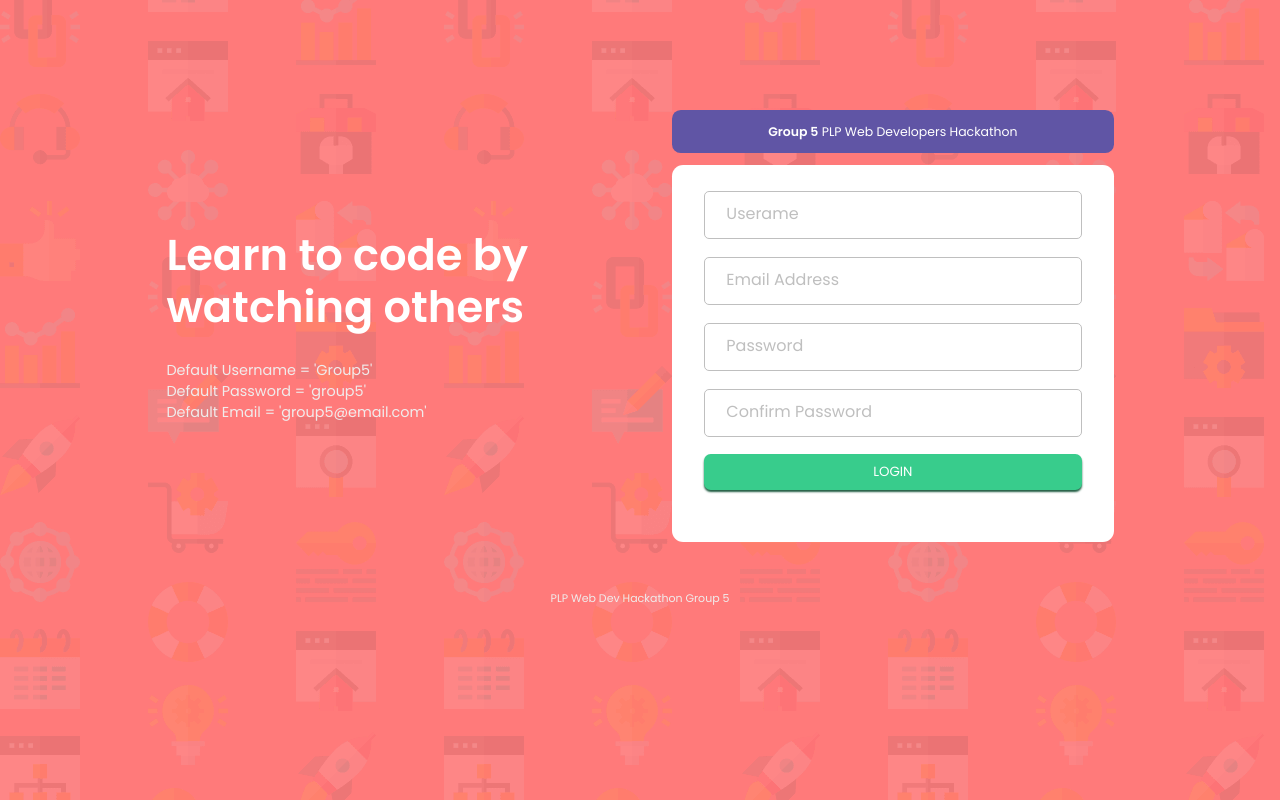
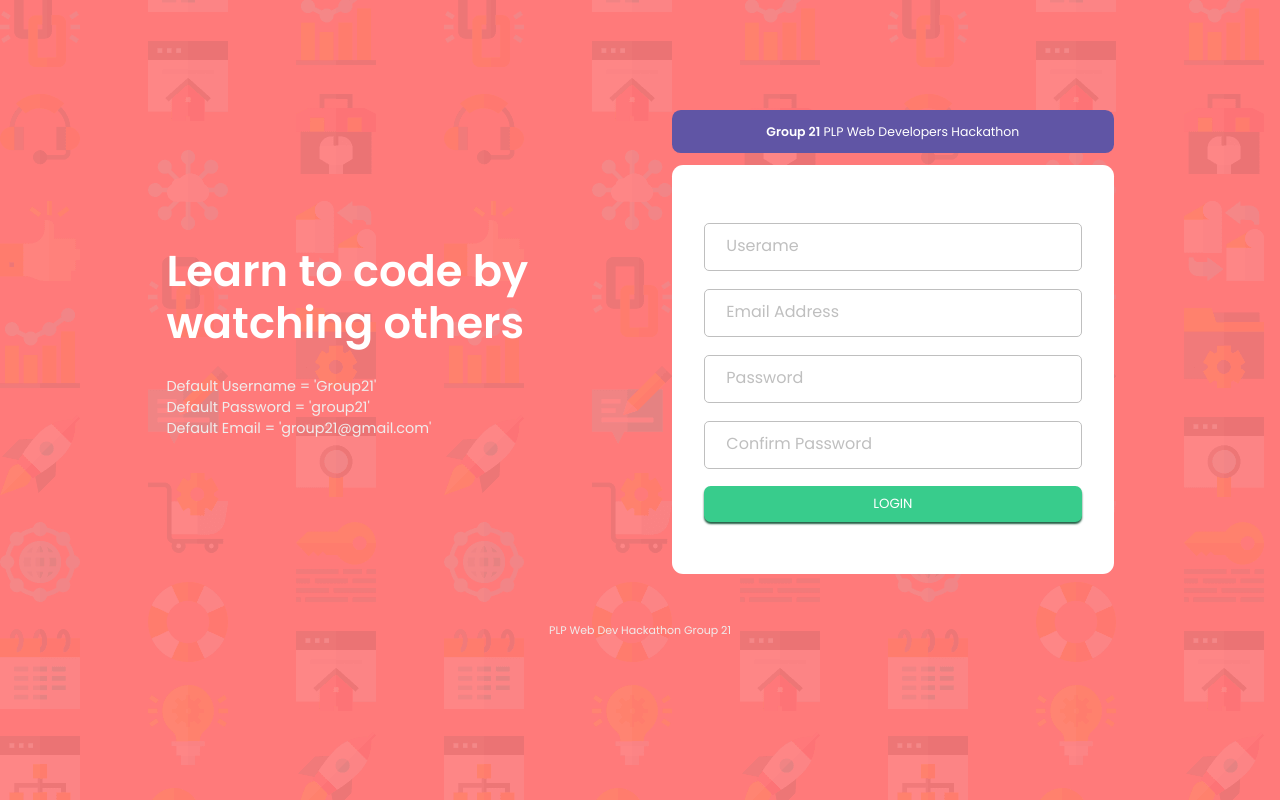
Before and after one commit to ogola5/PowerLearnProjectWebDevHackathon, a plain HTML site: page Project 2 and 3/index.html in a window 1280 px wide. Drawn offline with Linux system fonts and the light colour scheme.

Commit message:
todo app and authentication

```diff
--- a/Project 2 and 3/index.html
+++ b/Project 2 and 3/index.html
@@ -23,20 +23,21 @@
         Learn to code by watching others
       </h1>
       <p>
-        Default Username = 'Group5'
+        Default Username = 'Group21'
       </p>
       <p>
-        Default Password = 'group5'
+        Default Password = 'group21'
       </p>
       <p>
-        Default Email = 'group5@email.com'
+        Default Email = 'group21@gmail.com'
       </p>
       </div>
     <div class="col2">
         <div class="inner shadow">
-        <b>Group 5</b> PLP Web Developers Hackathon
+        <b>Group 21</b> PLP Web Developers Hackathon
     </div>
 
+     <form action="todo.html" method="post">
       <div class="form shadow">
         <form action="">
           <div class="field username">
@@ -44,7 +45,7 @@
               <input type="text" placeholder="Userame">
               <i class="error error-icon fas fa-exclamation-circle"></i>
             </div>
-            <div class="error error-txt">Userame</div>
+            <div class="error error-txt">Username</div>
           </div>
           <div class="field email">
             <div class="input-area">
@@ -67,10 +68,12 @@
             </div>
             <div class="error error-txt">Password and Confirm Password does not match</div>
           </div>
-          <input type="submit" value="Login">
+          <input type="submit" value="Login" >
+          <a href="todo.html" ></a>
         </form>
 
       </div>
+     </form>
 
 
       </div>
@@ -78,7 +81,7 @@
 
     <footer>
     <p class="attribution">
-      PLP Web Dev Hackathon Group 5
+      PLP Web Dev Hackathon Group 21
     </p>
   </footer>
   </div>
```
Also changed, not shown: Project 2 and 3/todo.html (+1 -1 lines), Project1/landing.html (+1 -1 lines).
